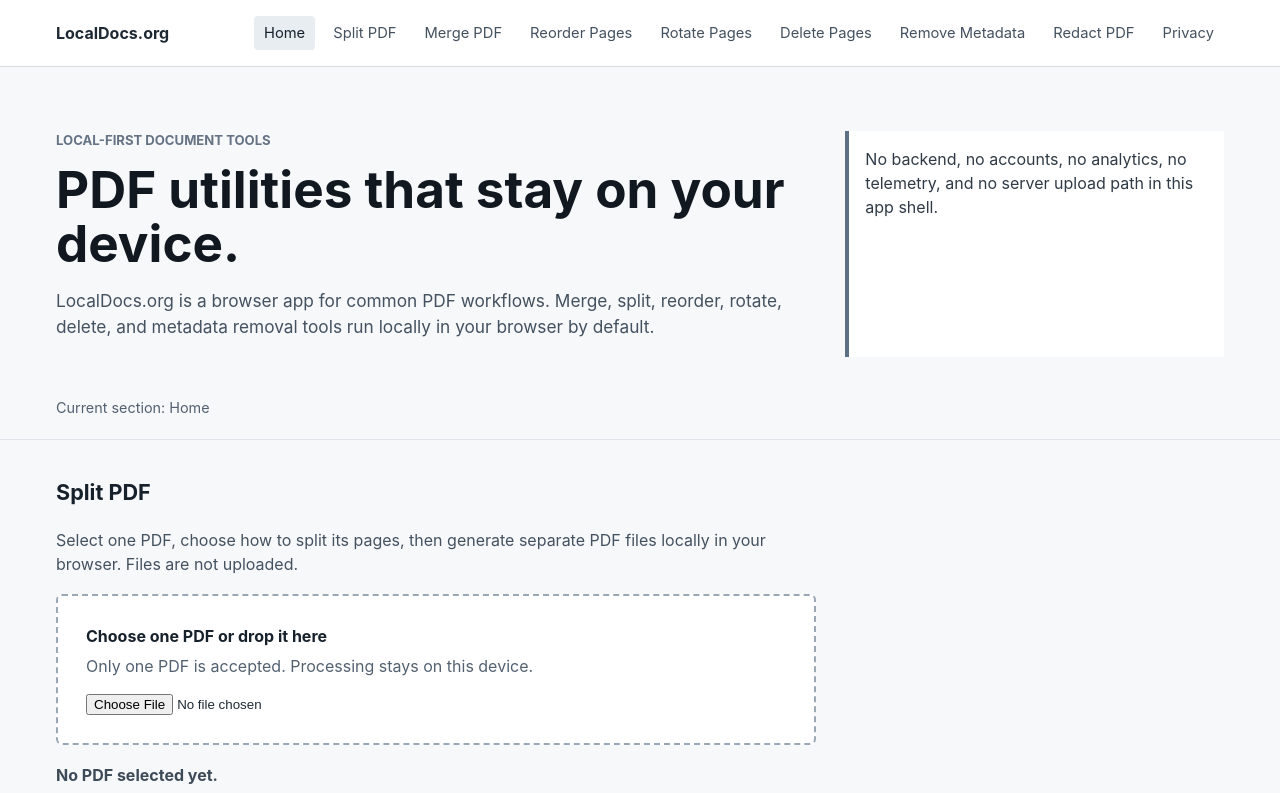
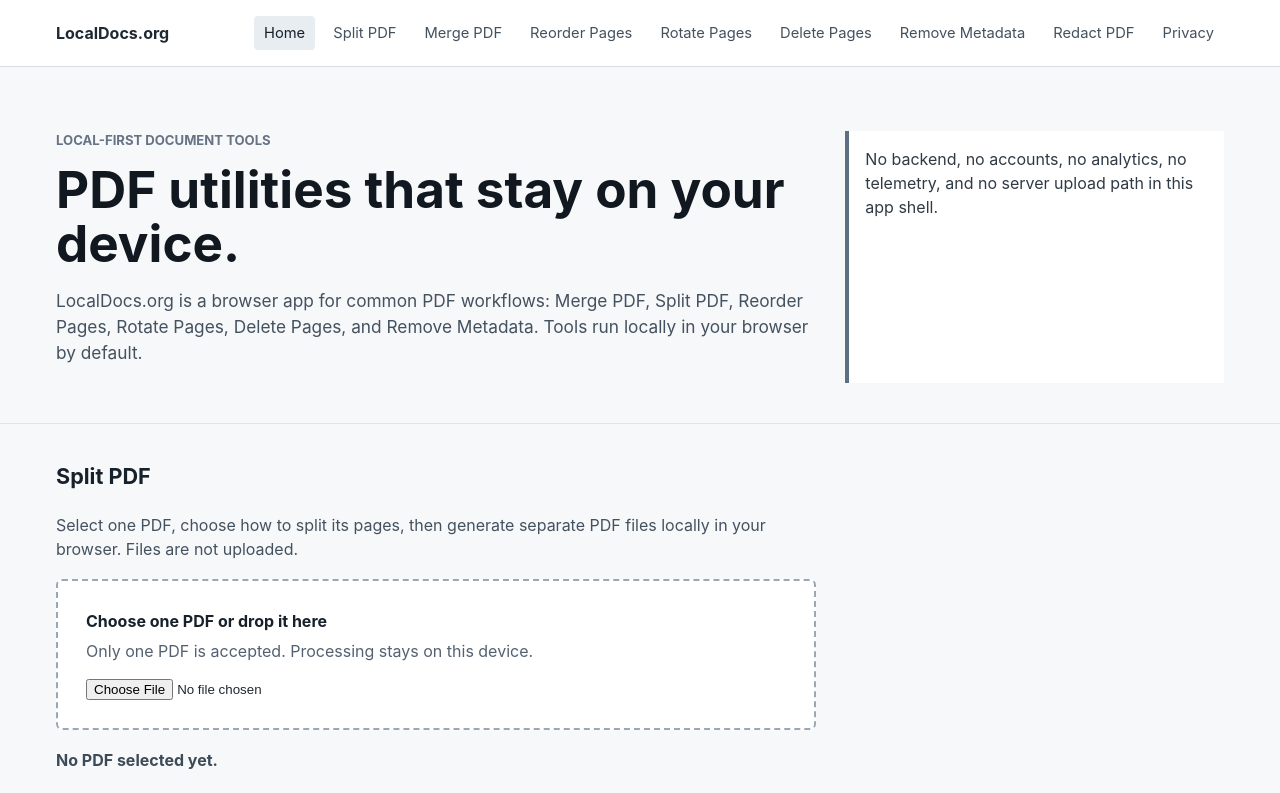
Before and after one commit to cfarmlett/LocalFiles, a React (Vite) app in the folder apps/web/: page / in a window 1280 px wide. Shown: the top 793 px of the page. Built offline with nearby package versions, Linux system fonts and the light colour scheme.

Commit message:
Implement Claude v1.5 pre-release fixes

```diff
--- a/apps/web/src/App.tsx
+++ b/apps/web/src/App.tsx
@@ -74,9 +74,9 @@ export function App() {
           <p className="eyebrow">Local-first document tools</p>
           <h1>PDF utilities that stay on your device.</h1>
           <p className="hero-copy">
-            LocalDocs.org is a browser app for common PDF workflows. Merge,
-            split, reorder, rotate, delete, and metadata removal tools run
-            locally in your browser by default.
+            LocalDocs.org is a browser app for common PDF workflows: Merge PDF,
+            Split PDF, Reorder Pages, Rotate Pages, Delete Pages, and Remove
+            Metadata. Tools run locally in your browser by default.
           </p>
         </div>
         <PrivacyNote>
@@ -85,7 +85,7 @@ export function App() {
         </PrivacyNote>
       </div>
 
-      <div className="current-section" aria-live="polite">
+      <div className="current-section visually-hidden" aria-live="polite">
         Current section: {sectionTitle}
       </div>
 
--- a/apps/web/src/DeletePagesPage.tsx
+++ b/apps/web/src/DeletePagesPage.tsx
@@ -257,7 +257,7 @@ export function DeletePagesPage({
         <CollapsibleSection
           isOpen={isPageListExpanded}
           onToggle={setIsPageListExpanded}
-          title={`Pages Marked for Deletion (${pages.length} Page${pages.length === 1 ? "" : "s"})`}
+          title={`Select Pages to Delete (${pages.length} Page${pages.length === 1 ? "" : "s"})`}
         >
           <ol className="file-list" aria-label="Pages with deletion settings">
             {pages.map((page) => (
--- a/apps/web/src/SplitPdfPage.tsx
+++ b/apps/web/src/SplitPdfPage.tsx
@@ -191,6 +191,7 @@ export function SplitPdfPage({ adapter = defaultAdapter }: SplitPdfPageProps) {
     }
 
     const operationToken = zipOperations.current.begin();
+    let objectUrl: string | undefined;
     setIsCreatingZip(true);
     setErrors([]);
 
@@ -206,7 +207,7 @@ export function SplitPdfPage({ adapter = defaultAdapter }: SplitPdfPageProps) {
       const zipBytes = createZipArchive(createSplitZipEntries(outputs));
       const bytes = new ArrayBuffer(zipBytes.byteLength);
       new Uint8Array(bytes).set(zipBytes);
-      const url = URL.createObjectURL(
+      objectUrl = URL.createObjectURL(
         new Blob([bytes], { type: "application/zip" }),
       );
       const link = document.createElement("a");
@@ -215,10 +216,9 @@ export function SplitPdfPage({ adapter = defaultAdapter }: SplitPdfPageProps) {
         return;
       }
 
-      link.href = url;
+      link.href = objectUrl;
       link.download = createSplitZipFilename(file.file.name);
       link.click();
-      window.setTimeout(() => URL.revokeObjectURL(url), 0);
     } catch (error) {
       if (zipOperations.current.isCurrent(operationToken)) {
         setErrors([
@@ -228,6 +228,12 @@ export function SplitPdfPage({ adapter = defaultAdapter }: SplitPdfPageProps) {
         ]);
       }
     } finally {
+      if (objectUrl !== undefined) {
+        const urlToRevoke = objectUrl;
+
+        window.setTimeout(() => URL.revokeObjectURL(urlToRevoke), 0);
+      }
+
       if (zipOperations.current.isCurrent(operationToken)) {
         setIsCreatingZip(false);
       }
--- a/apps/web/src/styles.css
+++ b/apps/web/src/styles.css
@@ -139,6 +139,19 @@ h3 {
   color: #536171;
   font-size: 0.9rem;
   padding: 0 clamp(20px, 5vw, 56px) 20px;
+}
+
+.visually-hidden {
+  border: 0;
+  clip: rect(0 0 0 0);
+  clip-path: inset(50%);
+  height: 1px;
+  margin: -1px;
+  overflow: hidden;
+  padding: 0;
+  position: absolute;
+  white-space: nowrap;
+  width: 1px;
 }
 
 .section {
```
Also changed, not shown: 2 other files (tests, documents, lock files or other folders).
